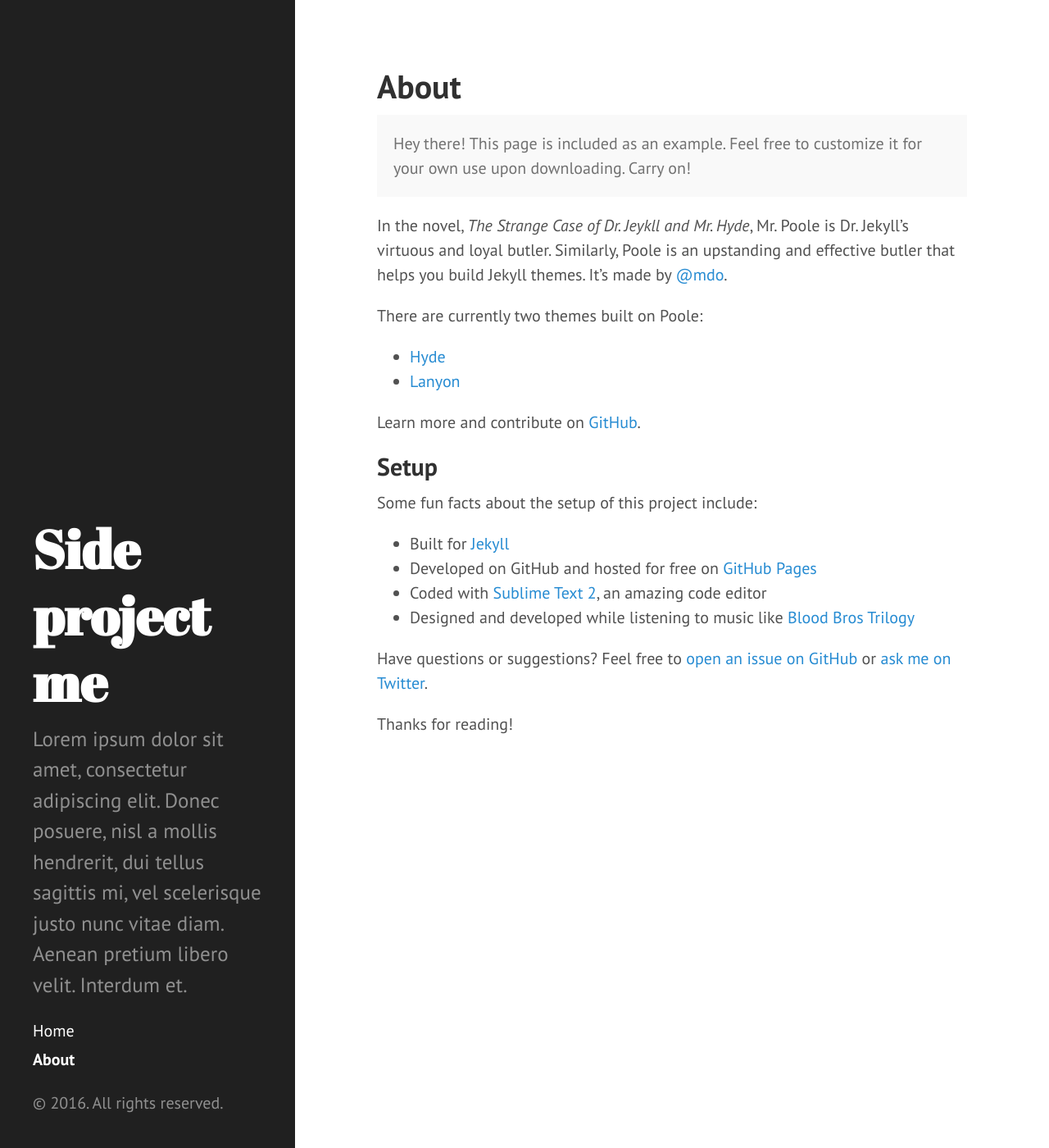
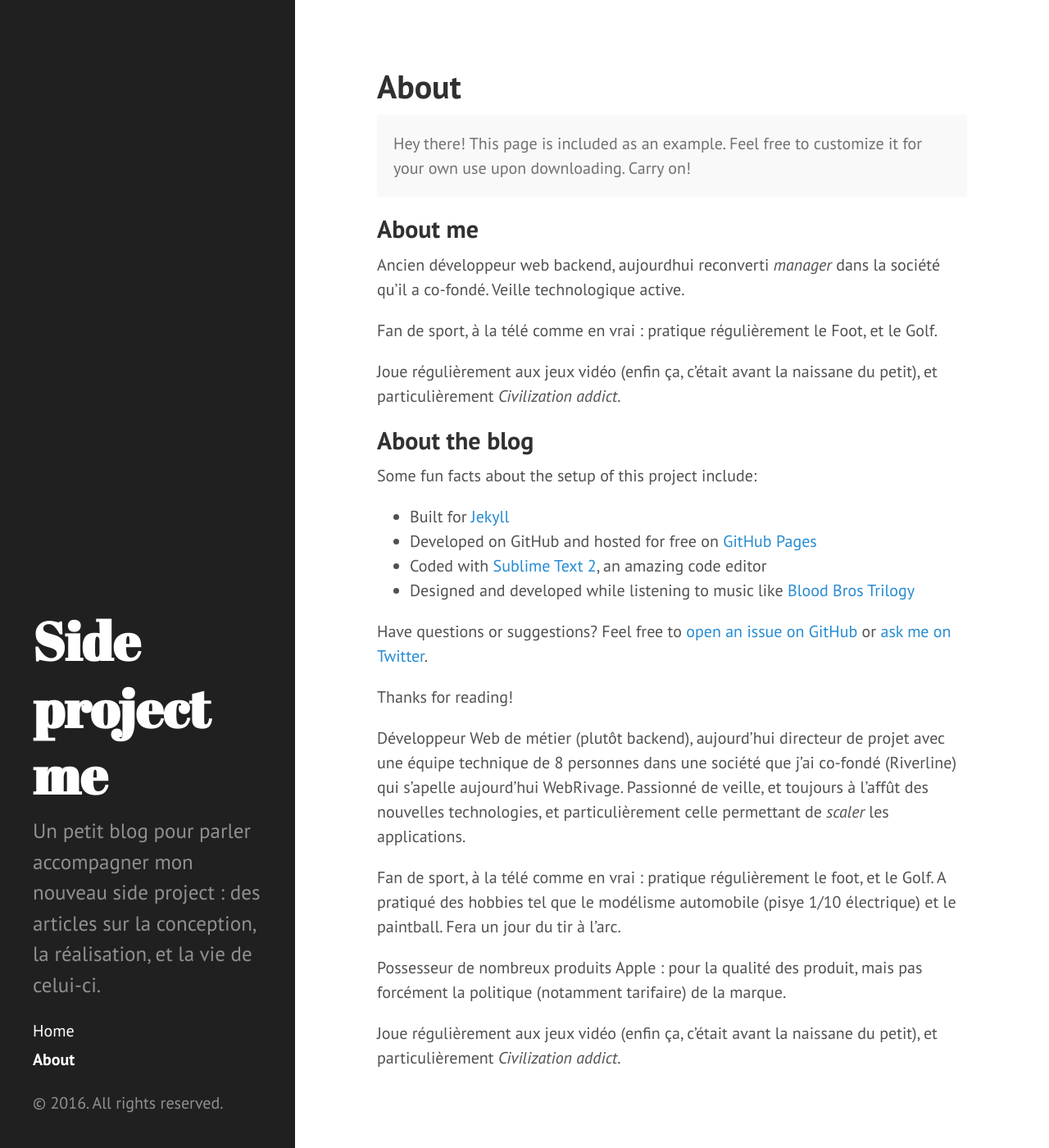
Before and after one commit to popofr13/sideprojectme, a Jekyll site: the page built from about.md, in a window 1280 px wide and 1400 px high. Shown: the whole window at 82% size. Built offline with Jekyll 4.4.1, drawn with Linux system fonts in a browser that asks for light colours.

Commit message:
about page and Google Tag Manager tag

```diff
--- a/_config.yml
+++ b/_config.yml
@@ -14,7 +14,7 @@ timezone:         Europe/Paris
 # Setup
 title:            Side project me
 tagline:          'A personal blog about a personal side project'
-description:      'Lorem ipsum dolor sit amet, consectetur adipiscing elit. Donec posuere, nisl a mollis hendrerit, dui tellus sagittis mi, vel scelerisque justo nunc vitae diam. Aenean pretium libero velit. Interdum et.'
+description:      'Un petit blog pour parler accompagner mon nouveau side project : des articles sur la conception, la réalisation, et la vie de celui-ci.'
 url:              https://popofr13.github.io/sideprojectme/
 baseurl:          /
 
--- a/_layouts/default.html
+++ b/_layouts/default.html
@@ -4,7 +4,15 @@
   {% include head.html %}
 
   <body>
-
+    <!-- Google Tag Manager -->
+    <noscript><iframe src="//www.googletagmanager.com/ns.html?id=GTM-PVKV45"
+                      height="0" width="0" style="display:none;visibility:hidden"></iframe></noscript>
+    <script>(function(w,d,s,l,i){w[l]=w[l]||[];w[l].push({'gtm.start':
+            new Date().getTime(),event:'gtm.js'});var f=d.getElementsByTagName(s)[0],
+            j=d.createElement(s),dl=l!='dataLayer'?'&l='+l:'';j.async=true;j.src=
+            '//www.googletagmanager.com/gtm.js?id='+i+dl;f.parentNode.insertBefore(j,f);
+    })(window,document,'script','dataLayer','GTM-PVKV45');</script>
+    <!-- End Google Tag Manager -->
     {% include sidebar.html %}
 
     <div class="content container">
--- a/about.md
+++ b/about.md
@@ -7,16 +7,18 @@ title: About
   Hey there! This page is included as an example. Feel free to customize it for your own use upon downloading. Carry on!
 </p>
 
-In the novel, *The Strange Case of Dr. Jeykll and Mr. Hyde*, Mr. Poole is Dr. Jekyll's virtuous and loyal butler. Similarly, Poole is an upstanding and effective butler that helps you build Jekyll themes. It's made by [@mdo](https://twitter.com/mdo).
+## About me
 
-There are currently two themes built on Poole:
+Ancien développeur web backend, aujourdhui reconverti _manager_ dans la société qu'il a co-fondé. Veille technologique active.
 
-* [Hyde](http://hyde.getpoole.com)
-* [Lanyon](http://lanyon.getpoole.com)
+Fan de sport, à la télé comme en vrai : pratique régulièrement le Foot, et le Golf.
 
-Learn more and contribute on [GitHub](https://github.com/poole).
+Joue régulièrement aux jeux vidéo (enfin ça, c'était avant la naissane du petit), et particulièrement _Civilization addict_.
 
-## Setup
+
+## About the blog
+
+
 
 Some fun facts about the setup of this project include:
 
@@ -28,3 +30,14 @@ Some fun facts about the setup of this project include:
 Have questions or suggestions? Feel free to [open an issue on GitHub](https://github.com/poole/issues/new) or [ask me on Twitter](https://twitter.com/mdo).
 
 Thanks for reading!
+
+
+
+Développeur Web de métier (plutôt backend), aujourd'hui directeur de projet avec une équipe technique de 8 personnes dans une société que j'ai co-fondé (Riverline) qui s'apelle aujourd'hui WebRivage. Passionné
+de veille, et toujours à l'affût des nouvelles technologies, et particulièrement celle permettant de _scaler_ les applications.
+
+Fan de sport, à la télé comme en vrai : pratique régulièrement le foot, et le Golf. A pratiqué des hobbies tel que le modélisme automobile (pisye 1/10 électrique) et le paintball. Fera un jour du tir à l'arc.
+
+Possesseur de nombreux produits Apple : pour la qualité des produit, mais pas forcément la politique (notamment tarifaire) de la marque.
+
+Joue régulièrement aux jeux vidéo (enfin ça, c'était avant la naissane du petit), et particulièrement _Civilization addict_.
```
